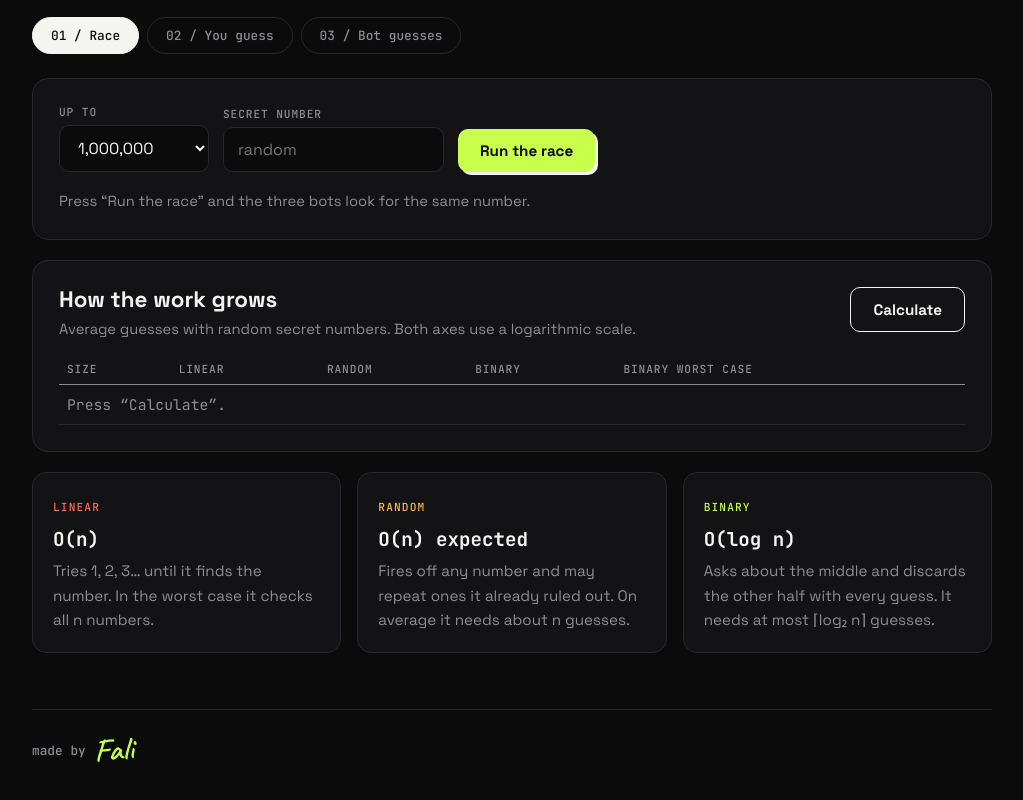
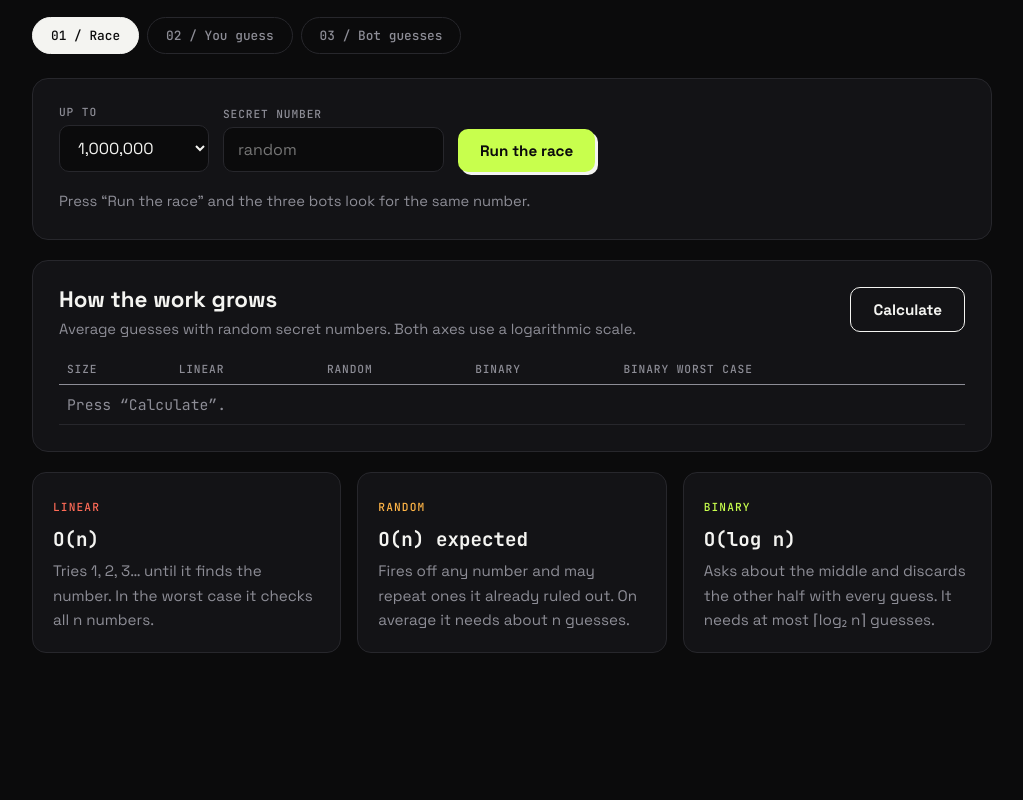
Before and after one commit to faaalif/faaalif-guess-my-number, a plain HTML site: page index.html in a window 1280 px wide. Shown: the part 532-1332 px from the top of the page, without its empty margins (128-1151 px from the left). After the commit the page ends 1249 px from the top, so only its background shows below. Drawn offline with Linux system fonts and the light colour scheme.

Commit message:
Update index.html

```diff
--- a/index.html
+++ b/index.html
@@ -112,7 +112,6 @@
   </div>
 </section>
 
-<footer><span data-i18n="madeBy"></span> <span class="sig">Fali</span></footer>
 
 </main>
 <script src="js/app.js"></script>
```
